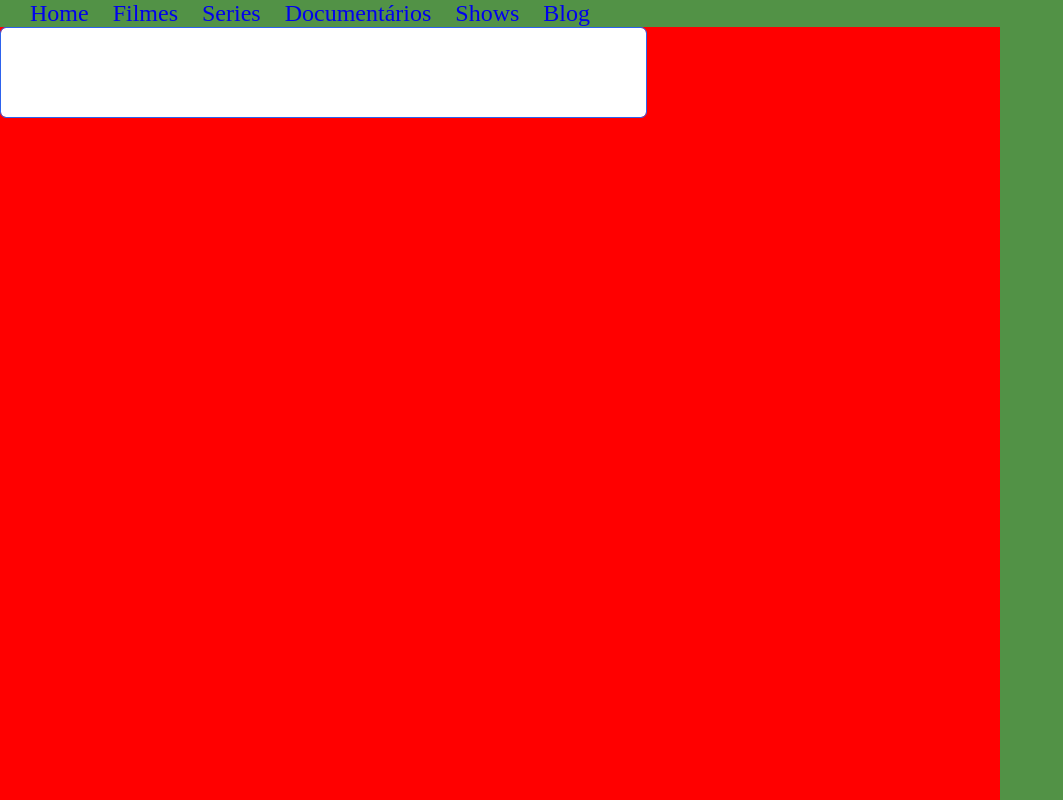
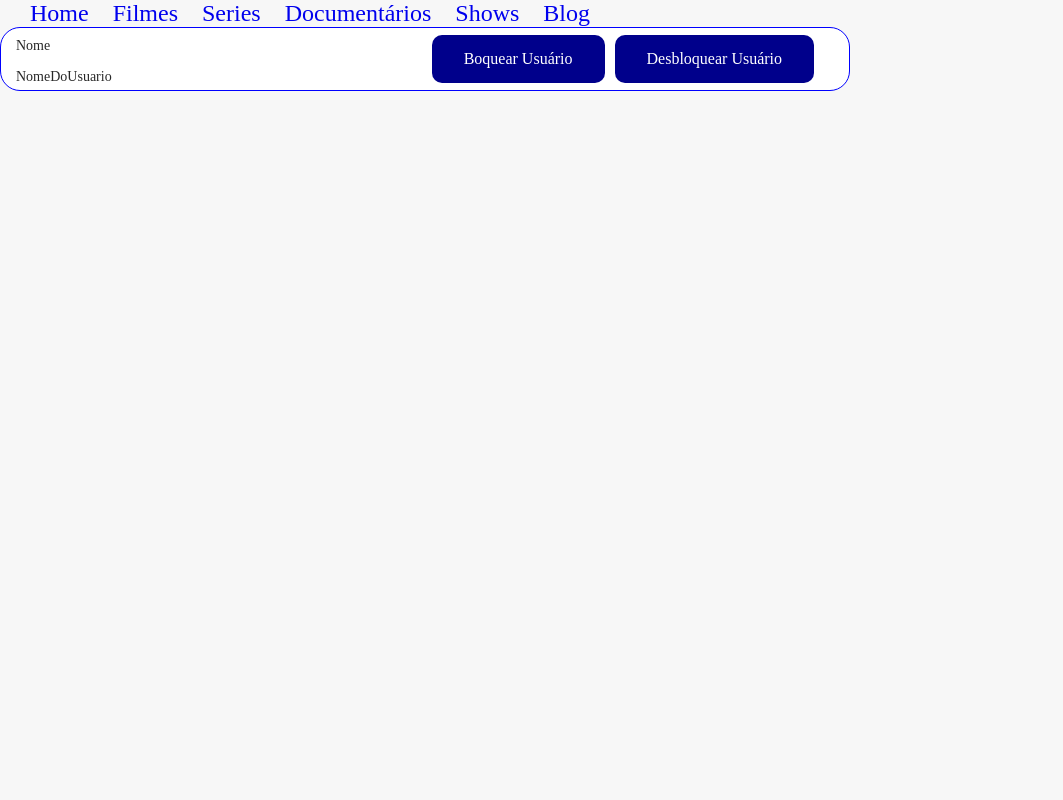
Before and after one commit to melinmiguel/pessoalprodafirma, a React (Create React App) app: page / in a window 1280 px wide. Shown: the top 800 px of the page, without its empty margins (0-1063 px from the left). Built offline with nearby package versions, Linux system fonts and the light colour scheme.

Commit message:
componente listagem

```diff
--- /dev/null
+++ b/src/Pages/Home/Components/Listagem/index.tsx
@@ -0,0 +1,23 @@
+import React from 'react';
+import {
+  Container,
+  Bananinha123,
+  ButtonList,
+  ContainerName,
+  LabelTitle,
+} from './styles';
+
+const Listagem: React.FC = () => {
+  return (
+    <Container>
+      <ContainerName>
+        <LabelTitle>Nome</LabelTitle>
+        <Bananinha123>NomeDoUsuario</Bananinha123>
+      </ContainerName>
+      <ButtonList>Boquear Usuário</ButtonList>
+      <ButtonList>Desbloquear Usuário</ButtonList>
+    </Container>
+  );
+};
+
+export default Listagem;
--- /dev/null
+++ b/src/Pages/Home/Components/Listagem/styles.ts
@@ -0,0 +1,65 @@
+import styled from 'styled-components';
+
+export const Input = styled.input`
+  background: #ffffff 0% 0% no-repeat padding-box;
+  border: 1px solid #2d62ed;
+  border-radius: 6px;
+  opacity: 1;
+  width: 647px;
+  height: 91px;
+  color: #2d62ed;
+  text-decoration: none;
+  font: normal normal bold 18px/27px Poppins;
+  letter-spacing: 0px;
+  color: #2d62ed;
+  opacity: 1;
+  padding-left: 25px;
+  font-family: system-ui;
+
+  ::-ms-input-placeholder {
+    color: #2d62ed;
+  }
+  ::placeholder {
+    font-family: system-ui;
+    color: #2d62ed;
+  }
+`;
+
+export const Bananinha123 = styled.label`
+  margin: 10px 10px 5px 15px;
+`;
+
+export const LabelTitle = styled.label`
+  margin: 10px 10px 5px 15px;
+  font-weight: 100px;
+`;
+
+export const ButtonList = styled.button`
+  margin-left: 10px;
+  background-color: darkBlue;
+  border: none;
+  color: white;
+  padding: 15px 32px;
+  text-align: center;
+  text-decoration: none;
+  display: inline-block;
+  font-size: 16px;
+  border-radius: 10px;
+`;
+
+export const Container = styled.div`
+  background-color: WHITE;
+  display: flex;
+  align-content: center;
+  align-items: center;
+  border-radius: 20px;
+  border: solid 1px;
+  border-color: blue;
+  max-width: 850px;
+`;
+
+export const ContainerName = styled.div`
+  display: flex;
+  flex-direction: column;
+  margin-right: 300px;
+`;
--- a/src/Pages/Home/index.tsx
+++ b/src/Pages/Home/index.tsx
@@ -1,7 +1,12 @@
 import React from 'react';
 import LabelBuscar from './Components/LabelBuscar';
+import Listagem from './Components/Listagem';
 
 const Home: React.FC = () => {
-  return <LabelBuscar />;
+  return (
+    <div>
+      <Listagem />
+    </div>
+  );
 };
 export default Home;
--- a/src/styles/global.ts
+++ b/src/styles/global.ts
@@ -8,7 +8,7 @@ const GlobalStyle = createGlobalStyle`
     margin: 0;
     box-sizing: border-box;
     outline: 0;
-    background-color: ${theme.verdeCinebras};
+    //background-color: ${theme.verdeCinebras};
   }
 
   body {
```
